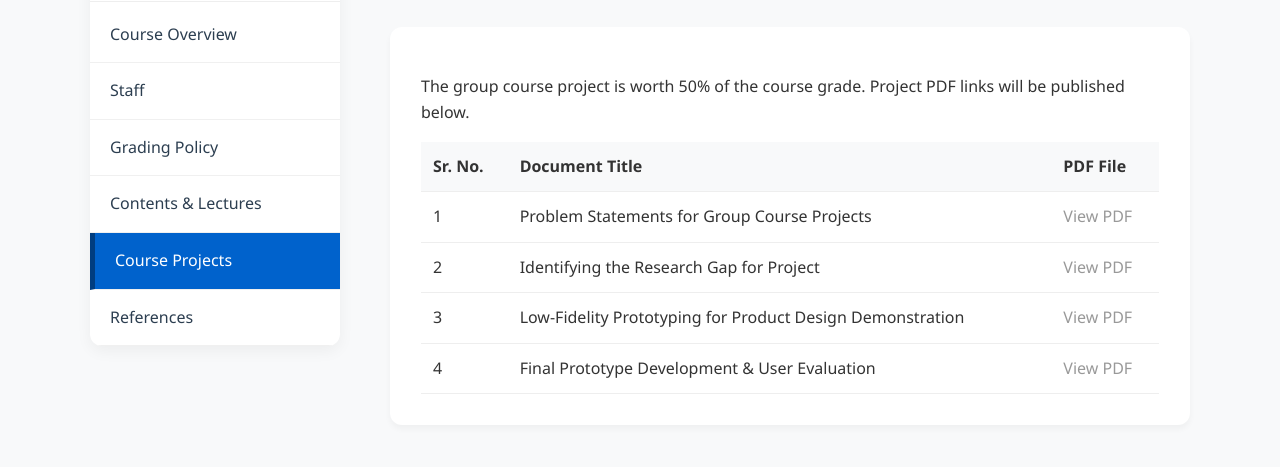
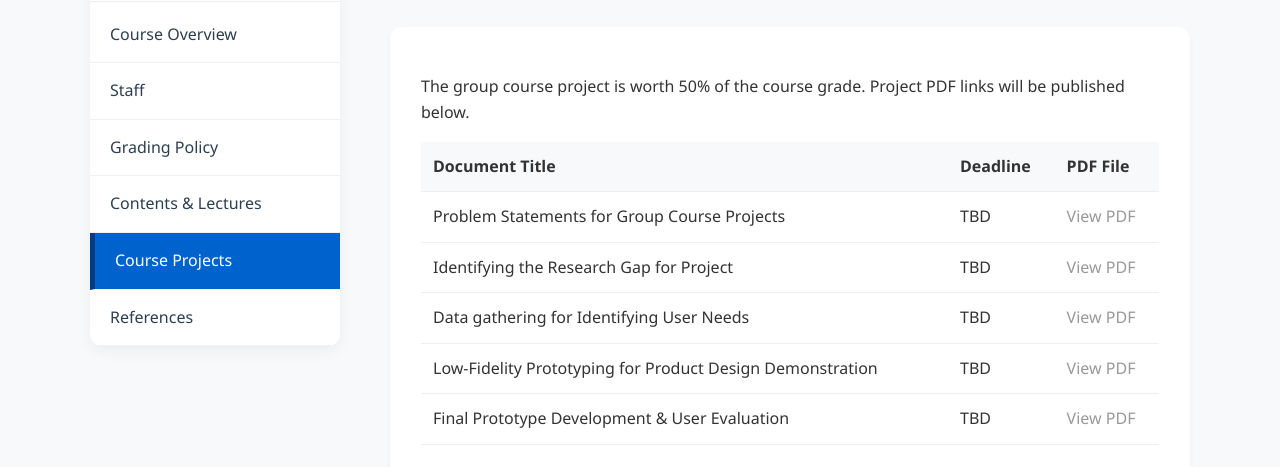
Before and after one commit to YogeshKMeena/Teaching, a plain HTML site: page cs435/projects.html in a window 1280 px wide. Shown: the part 117-584 px from the top of the page. Drawn offline with Linux system fonts and the light colour scheme.

Commit message:
Update projects.html

```diff
--- a/cs435/projects.html
+++ b/cs435/projects.html
@@ -44,33 +44,39 @@
 <table>
 <thead>
 <tr>
-<th>Sr. No.</th>
 <th>Document Title</th>
+<th>Deadline</th>
 <th>PDF File</th>
 </tr>
 </thead>
 <tbody>
 <tr>
-<td>1</td>
 <td>Problem Statements for Group Course Projects</td>
+<td>TBD</td>
 <td><a href="https://drive.google.com/file/d/103kEWd_X8niZ4XylcQ9TBMJ52flecIDM/view?usp=sharing" target="_blank" class="disabled-link" aria-disabled="true" tabindex="-1" onclick="return false;">View PDF</a></td>
 </tr>
 <tr>
-<td>2</td>
+<td>Identifying the Research Gap for Project</td>
 <!-- <td>Task 1: Literature Review</td> -->
-<td>Identifying the Research Gap for Project</td>
+<td>TBD</td>
 <td><a href="https://drive.google.com/file/d/1GByorjAV7MxJ2Bo_mXInXegA5O312HI_/view?usp=sharing" target="_blank" class="disabled-link" aria-disabled="true" tabindex="-1" onclick="return false;">View PDF</a></td>
 </tr>
 <tr>
-<td>3</td>
+<td>Data gathering for Identifying User Needs</td>
 <!-- <td>Task 2: Low-Fidelity Prototype</td> -->
-<td>Low-Fidelity Prototyping for Product Design Demonstration</td>
+<td>TBD</td>
 <td><a href="https://drive.google.com/file/d/1057iLZfOtwZOZooR4xPy7niZYKyAu1UH/view?usp=sharing" target="_blank" class="disabled-link" aria-disabled="true" tabindex="-1" onclick="return false;">View PDF</a></td>
 </tr>
 <tr>
-<td>4</td>
+<td>Low-Fidelity Prototyping for Product Design Demonstration</td>
+<!-- <td>Task 2: Low-Fidelity Prototype</td> -->
+<td>TBD</td>
+<td><a href="https://drive.google.com/file/d/1057iLZfOtwZOZooR4xPy7niZYKyAu1UH/view?usp=sharing" target="_blank" class="disabled-link" aria-disabled="true" tabindex="-1" onclick="return false;">View PDF</a></td>
+</tr>
+<tr>
+<td>Final Prototype Development &amp; User Evaluation</td>
 <!-- <td>Task 3: Final Prototype &amp; User Evaluation</td> -->
-<td>Final Prototype Development &amp; User Evaluation</td>
+<td>TBD</td>
 <td><a href="https://drive.google.com/file/d/1s09nGdyCMjI96CuWLcDEfF2bh44dZ6AN/view?usp=sharing" target="_blank" class="disabled-link" aria-disabled="true" tabindex="-1" onclick="return false;">View PDF</a></td>
 </tr>
 </tbody>
```
